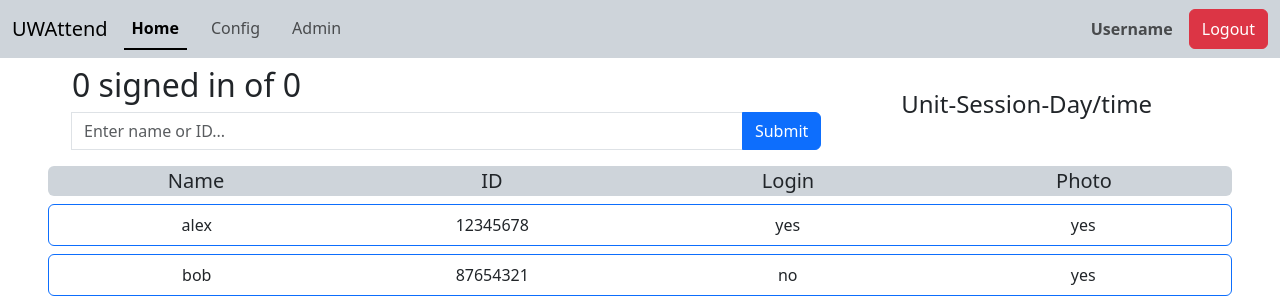
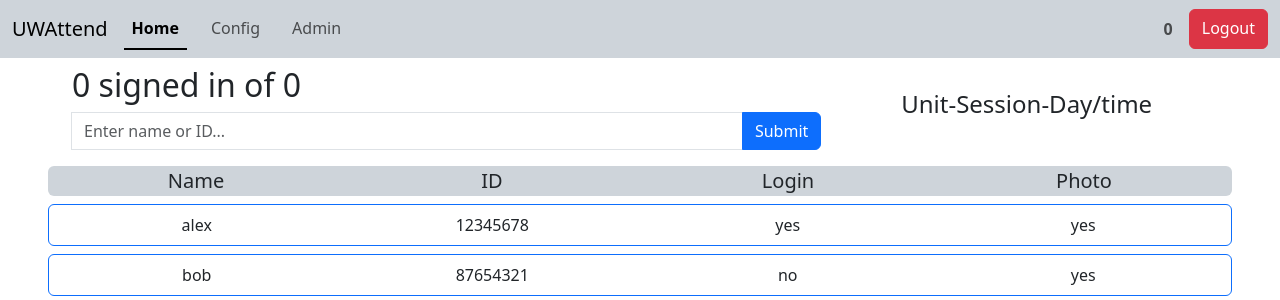
Before and after one commit to DeltaO3/UWAttend---3200_27, a Flask app: page / in a window 1280 px wide. Shown: the top 300 px of the page. Run offline with Flask 3, Linux system fonts and the light colour scheme; the visitor is signed in with stand-in values (Sample User, id 1).

Commit message:
Update navbar.html
logout functionality

```diff
--- a/app/templates/navbar.html
+++ b/app/templates/navbar.html
@@ -24,10 +24,10 @@
 			</div>
 			<!-- Right side -->
 			<div class="navbar-nav d-flex justify-content-end col-md-6">
-				<span class="navbar-text fw-bold text-truncate me-3 d-none d-md-block ">
-					Username
+				<span class="navbar-text fw-bold text-truncate me-3 d-none d-md-block">
+					{{ current_user.uwaID }}
 				</span>
-				<button class="btn btn-danger">Logout</button>
+				<a href="{{ url_for('logout') }}" class="btn btn-danger">Logout</a>
 			</div>
 		</div>
 	</div>
```
